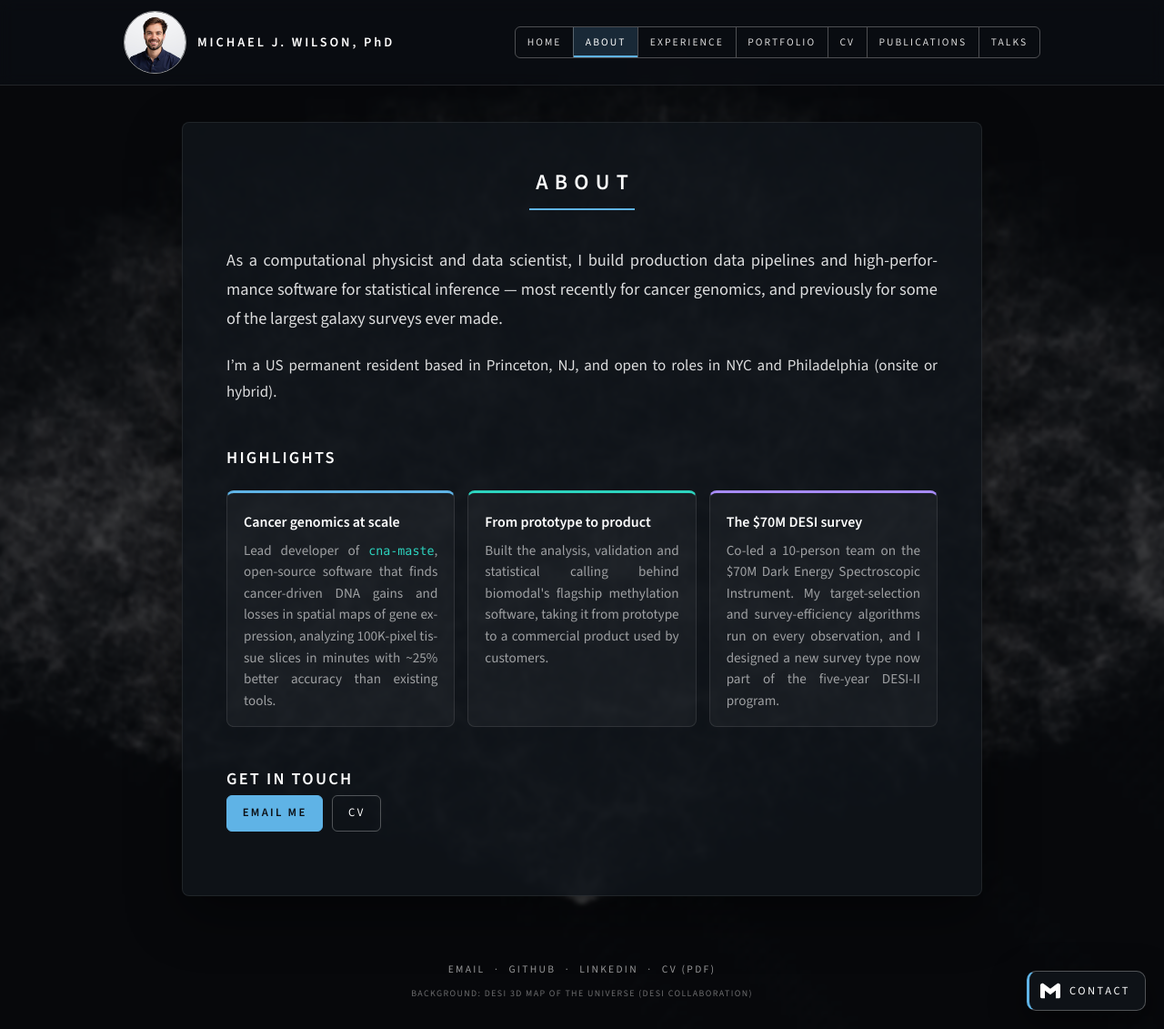
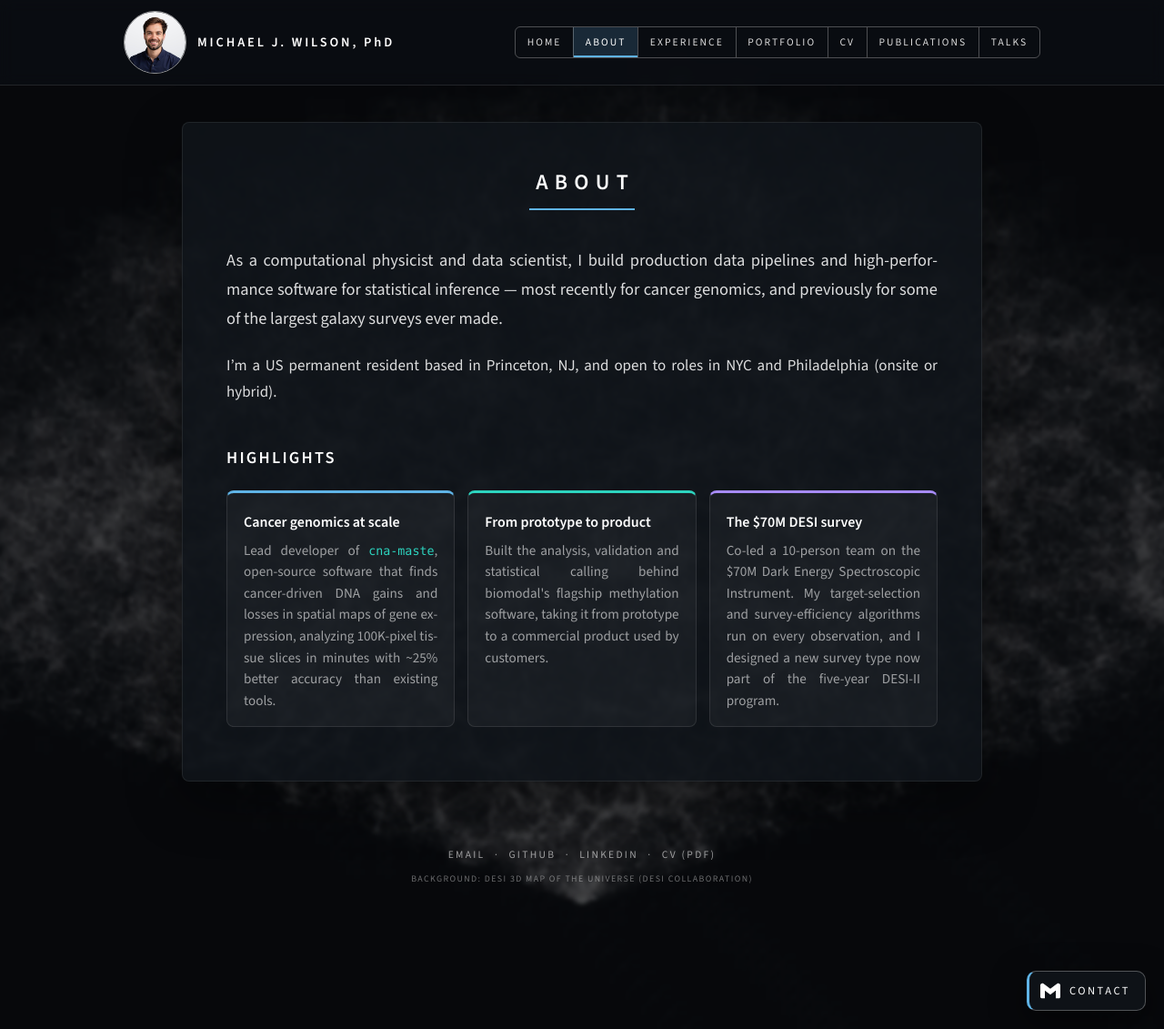
Before and after one commit to michaelJwilson/michaelJwilson.github.io, a Jekyll site: the page built from about.md, in a window 1280 px wide and 1131 px high. Shown: the whole window at 91% size. Built offline with Jekyll 4.4.1, drawn with Linux system fonts in a browser that asks for light colours.

Commit message:
About: drop Get in touch; Portfolio: "the CV alignment happens under version control"
The floating Contact box covers email on every page.

Co-Authored-By: Claude Opus 5.5 <noreply@anthropic.com>
Claude-Session: https://claude.ai/code/session_01SiHqF3nmdqJf51uy6f9hsB

```diff
--- a/about.md
+++ b/about.md
@@ -24,7 +24,3 @@ I'm a US permanent resident based in Princeton, NJ, and open to roles in NYC and
     <p>Co-led a 10-person team on the $70M Dark Energy Spectroscopic Instrument. My target-selection and survey-efficiency algorithms run on every observation, and I designed a new survey type now part of the five-year DESI-II program.</p>
   </a>
 </div>
-
-## Get in touch
-
-<p><a class="button primary" href="mailto:{{ site.email }}">Email me</a> &nbsp; <a class="button" href="{{ '/cv/' | relative_url }}">CV</a></p>
```
Also changed, not shown: portfolio.md (+1 -1 lines).
